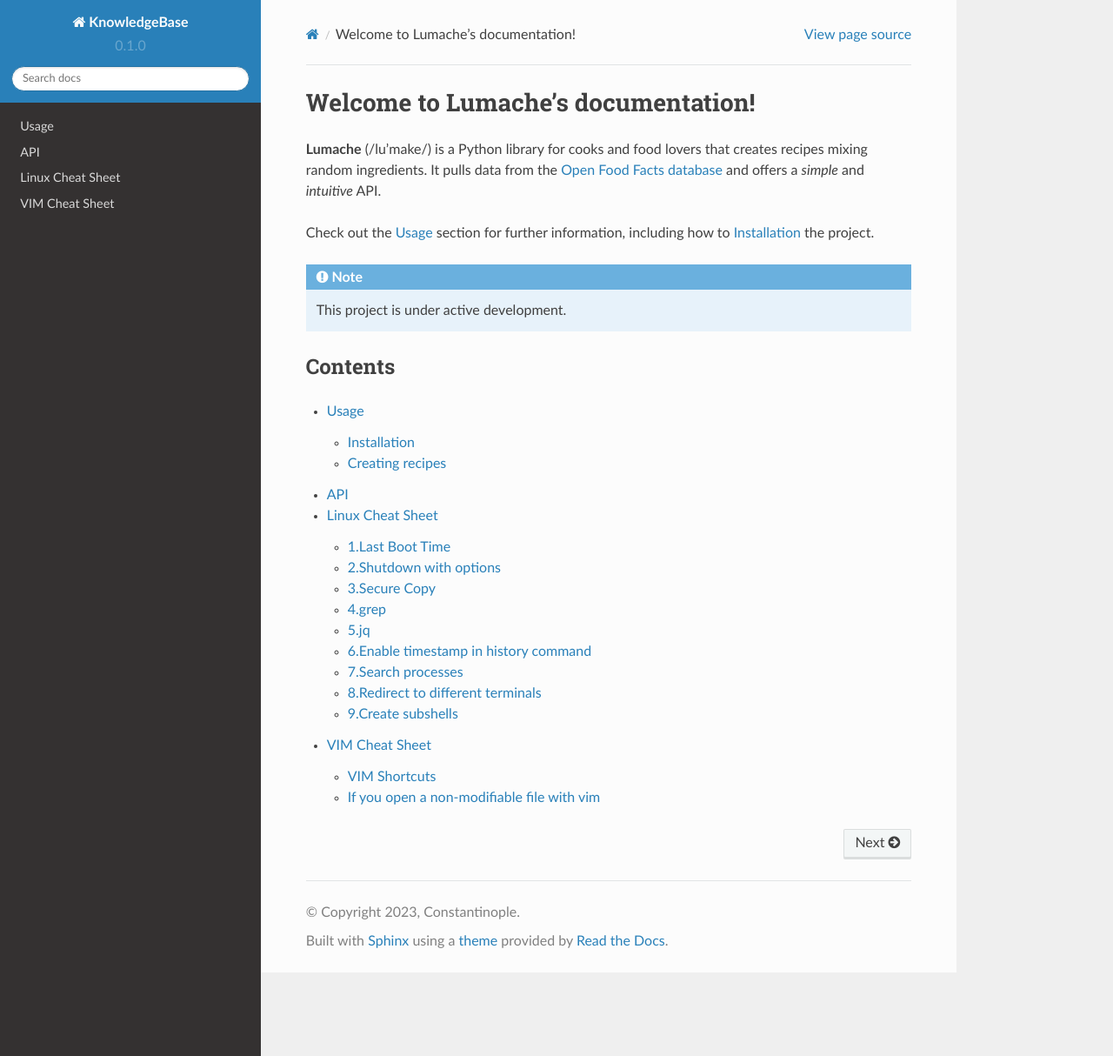
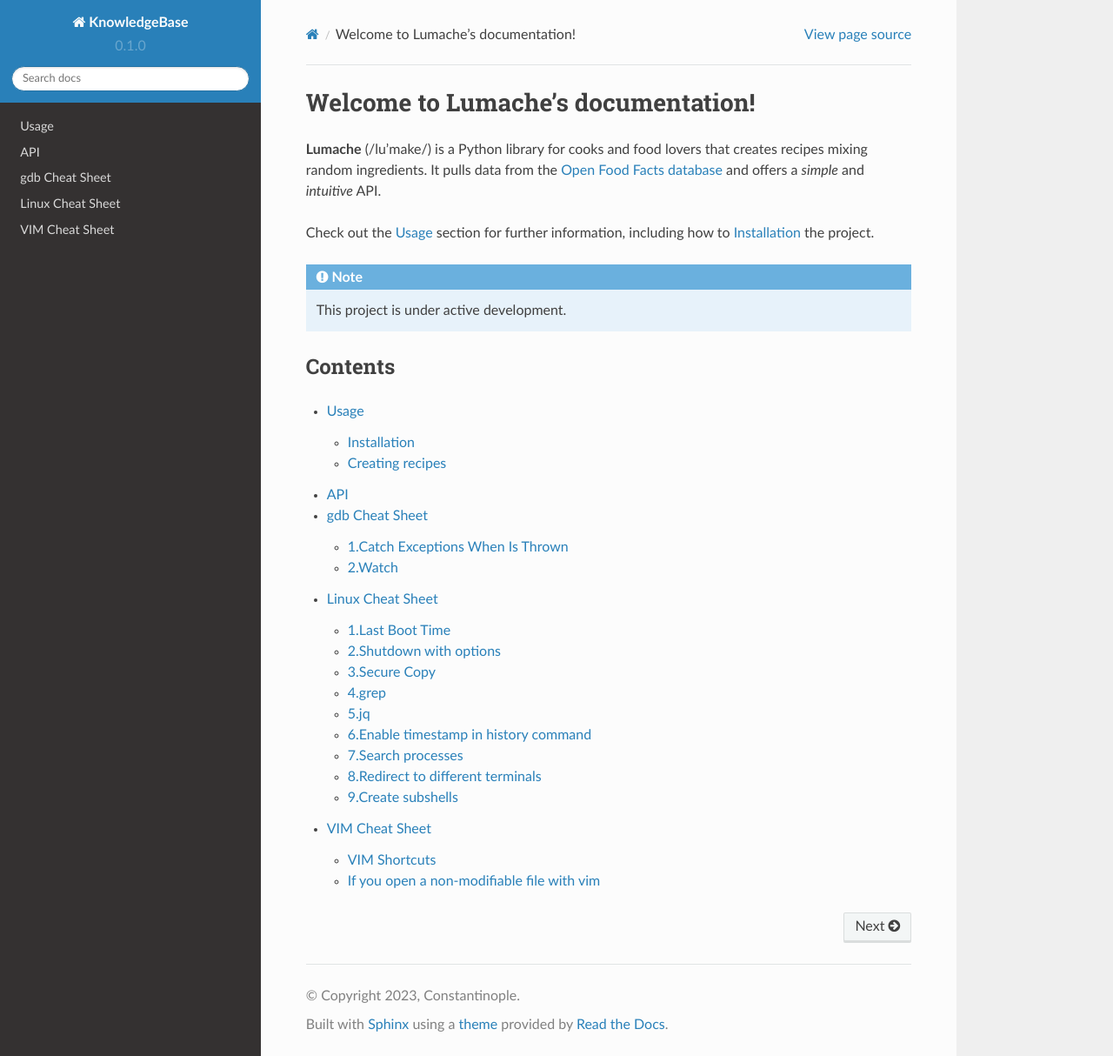
Before and after one commit to celikelozdinc/KnowledgeBase, a Sphinx documentation site: the page built from docs/source/index.rst, in a window 1280 px wide and 1214 px high. Shown: the whole window at 87% size. Built offline with Sphinx 7.4.7 and the Read the Docs theme 2.0.0, drawn with Linux system fonts in a browser that asks for light colours.

Commit message:
init gdb page

```diff
--- /dev/null
+++ b/docs/source/gdb.rst
@@ -0,0 +1,19 @@
+gdb Cheat Sheet
+===============
+
+.. _gdb:
+
+1.Catch Exceptions When Is Thrown
+----------------------------------
+.. code-block:: cpp
+
+    catch throw //all exceptions, when thrown
+    catch catch //all exceptions, when caught
+
+2.Watch
+-------
+.. code-block:: cpp
+     watch <variable> //pause the program if the watched variable has been changed
+
+.. autosummary::
+   :toctree: generated
--- a/docs/source/index.rst
+++ b/docs/source/index.rst
@@ -20,5 +20,6 @@
 
    usage
    api
+   gdb
    linux
    vim
```
